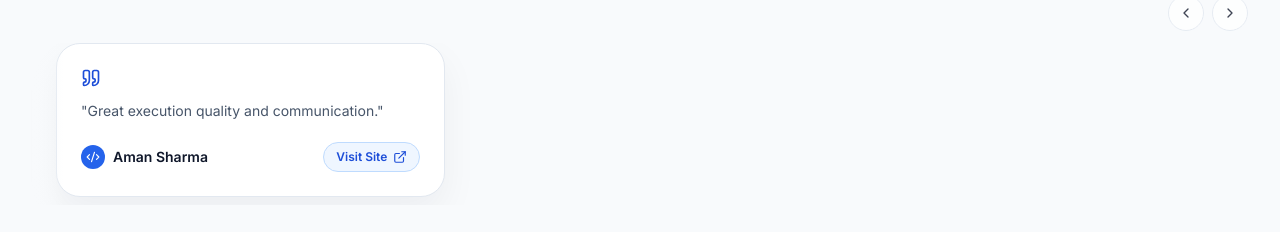
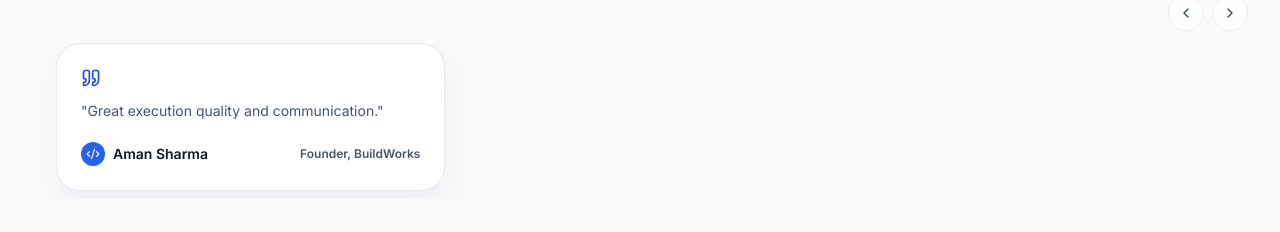
Before and after one commit to idcare19/portfolio, a Next.js app: page / in a window 1280 px wide. Shown: the part 6237-6469 px from the top of the page. Built offline with nearby package versions, Linux system fonts and the light colour scheme; no server answers; the database is empty.

Commit message:
fix: normalize github repo cards and selected repo filtering

```diff
--- a/components/sections/ReviewsSection.tsx
+++ b/components/sections/ReviewsSection.tsx
@@ -34,13 +34,23 @@ function getReviewIcon(icon?: string): LucideIcon {
   return reviewIconMap[icon.toLowerCase()] || Code2;
 }
 
+function normalizeHref(value?: string) {
+  const href = String(value || "").trim();
+  if (!href) return "";
+  if (href.toLowerCase() === "none") return "";
+  if (/^[a-z][a-z0-9+.-]*:\/\//i.test(href)) return href;
+  if (href.startsWith("/") || href.startsWith("#")) return href;
+  return "";
+}
+
 export function ReviewsSection() {
   const section = useSectionData("reviews");
   const data = section.data as Record<string, any>;
   const reviews = section.items.length
     ? section.items.map((item: any) => ({
         clientName: item.clientName,
-        website: item.roleCompany,
+        roleCompany: item.roleCompany,
+        website: item.website || item.websiteUrl || item.companyUrl || item.reviewerUrl,
         quote: item.message,
         icon: item.image,
       }))
@@ -214,6 +224,7 @@ export function ReviewsSection() {
               <div aria-hidden className="w-[4px] shrink-0" />
               {reviews.map((review, index) => {
                 const ReviewIcon = getReviewIcon(review.icon);
+                const href = normalizeHref(review.website);
 
                 return (
                   <article
@@ -230,14 +241,18 @@ export function ReviewsSection() {
                         </span>
                         {review.clientName}
                       </p>
-                      <Link
-                        href={review.website}
-                        target="_blank"
-                        rel="noreferrer"
-                        className="inline-flex w-full items-center justify-center gap-1.5 rounded-full border border-[#BFDBFE] bg-[#EFF6FF] px-3 py-1.5 text-xs font-semibold text-[#1D4ED8] transition-colors duration-200 hover:border-[#93C5FD] hover:bg-[#DBEAFE] sm:w-auto"
-                      >
-                        Visit Site <ExternalLink className="h-3.5 w-3.5" />
-                      </Link>
+                      {href ? (
+                        <Link
+                          href={href}
+                          target={href.startsWith("http") ? "_blank" : undefined}
+                          rel={href.startsWith("http") ? "noreferrer" : undefined}
+                          className="inline-flex w-full items-center justify-center gap-1.5 rounded-full border border-[#BFDBFE] bg-[#EFF6FF] px-3 py-1.5 text-xs font-semibold text-[#1D4ED8] transition-colors duration-200 hover:border-[#93C5FD] hover:bg-[#DBEAFE] sm:w-auto"
+                        >
+                          Visit Site <ExternalLink className="h-3.5 w-3.5" />
+                        </Link>
+                      ) : review.roleCompany ? (
+                        <p className="text-xs font-semibold text-text-muted">{review.roleCompany}</p>
+                      ) : null}
                     </div>
                   </article>
                 );
```
